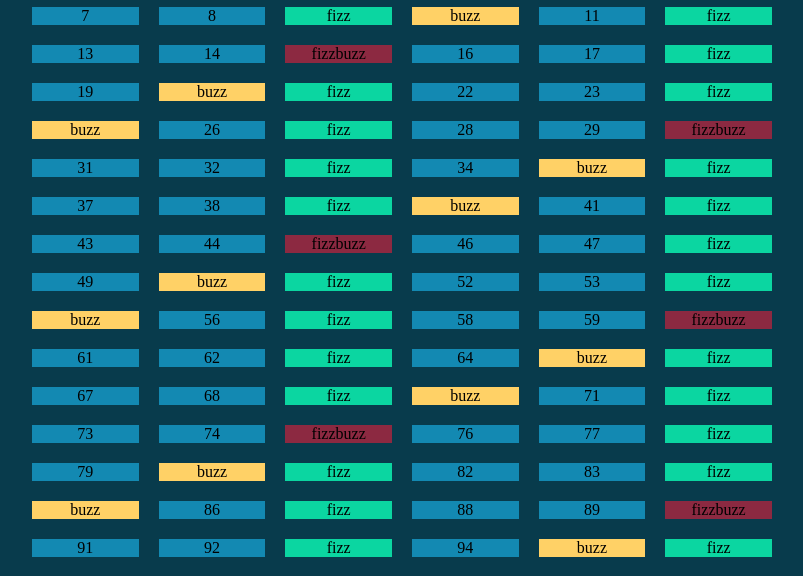
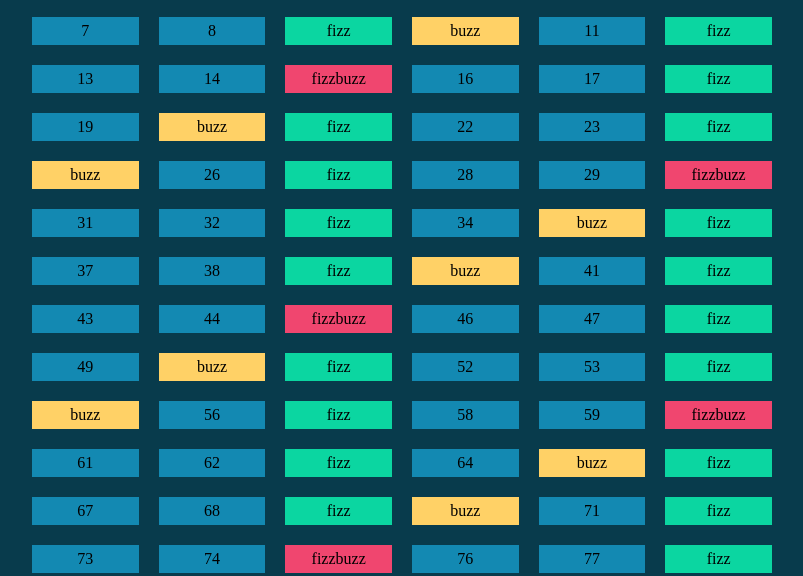
Before and after one commit to NicholasDevelop/js-fizzbuzzdom, a plain HTML site: page inedex.html in a window 1280 px wide. Shown: the part 190-766 px from the top of the page, without its empty margins (238-1041 px from the left). Drawn offline with Linux system fonts and the light colour scheme.

Commit message:
aggiunti padding alla classe generale degli "li"

```diff
--- a/style.css
+++ b/style.css
@@ -41,6 +41,7 @@ ul{
     text-align: center;
     align-items: center;
     background-color: #1389B2;
+    padding: 5px;
 }
 
 .fizz{
@@ -52,5 +53,5 @@ ul{
 }
 
 .fizzbuzz{
-    background-color: #8C2941;
+    background-color: #F0466F;
 }
```
